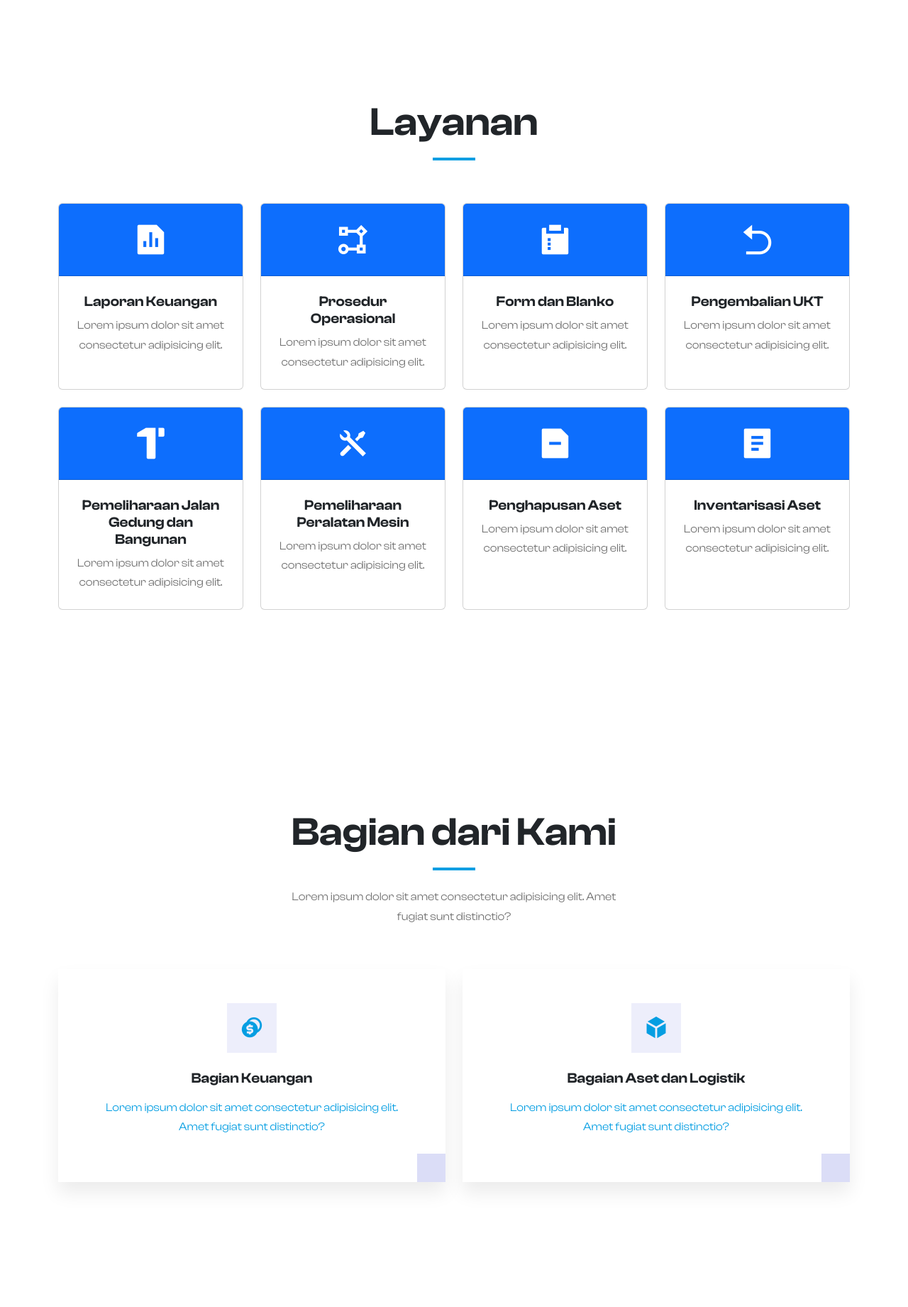
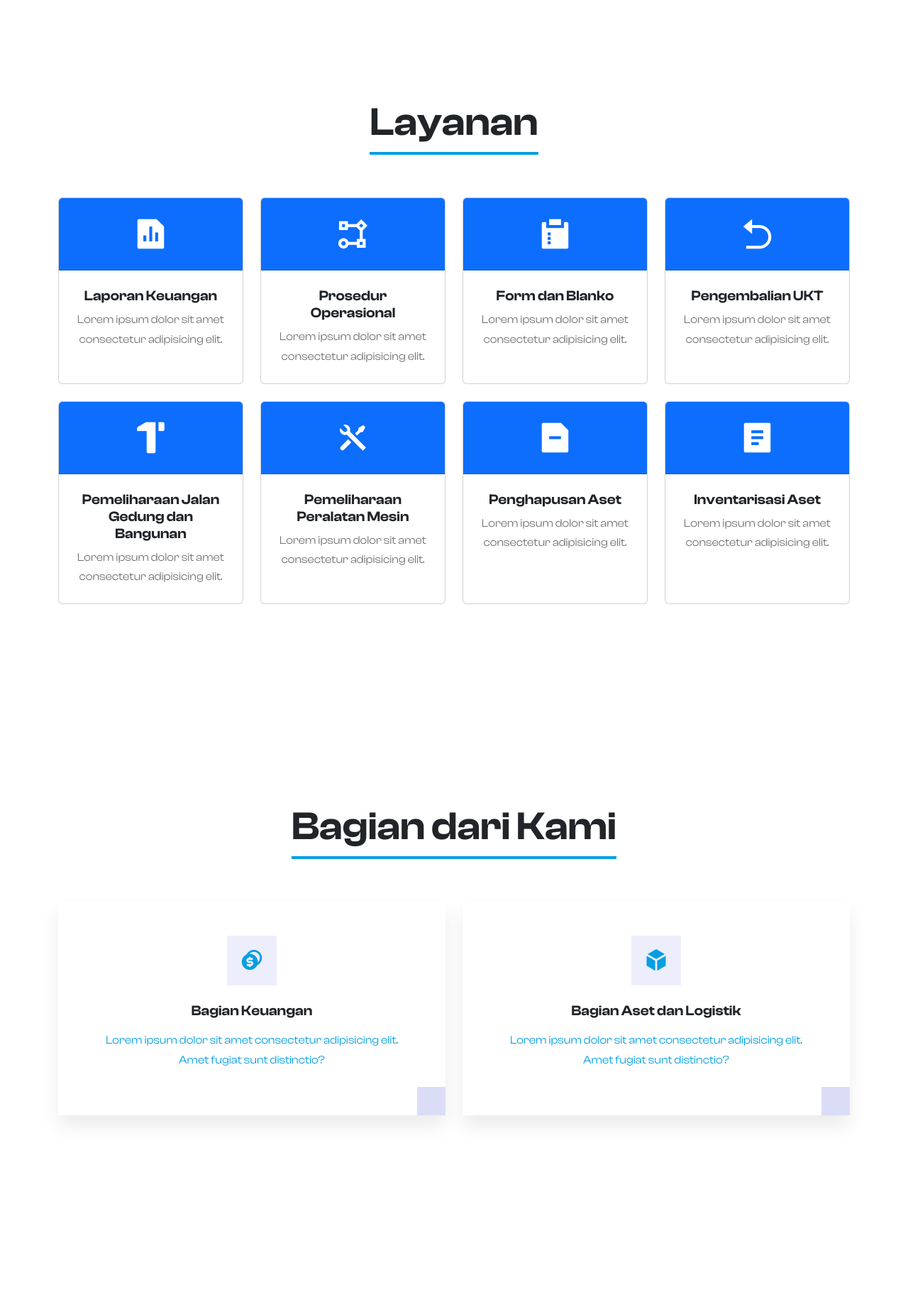
Before and after one commit to giraffe-hh/sebelasmaret, a PHP site: page / in a window 1280 px wide. Shown: the part 533-2374 px from the top of the page at 71% size. Run offline with PHP 8.4, Linux system fonts and the light colour scheme; some libraries are stand-ins or nearby versions.

Commit message:
update style dan index.php
Signed-off-by: giraffe-hh <lastt.triastuti@gmail.com>

```diff
--- a/assets/css/style.css
+++ b/assets/css/style.css
@@ -183,11 +183,13 @@ img {
   margin-bottom: 60px;
 }
 
-.section-title .line {
-  width: 60px;
+.line {
+  /* width: 60px;
   height: 4px;
   background-color: var(--c-brand);
-  margin: 16px auto 24px auto;
+  margin: 16px auto 24px auto; */
+  border-bottom: 4px solid var(--c-brand);
+  display: inline-block
 }
 
 .section-title p {
--- a/index.php
+++ b/index.php
@@ -153,9 +153,9 @@
         <div class="container">
             <div class="row">
                 <div class="col-12 text-center" data-aos="fade-down" data-aos-delay="150">
-                    <div class="section-title">
+                    <div class="section-title line">
                         <h1 class="display-4 fw-semibold">Layanan</h1>
-                        <div class="line"></div>
+                        <!-- <div class="line"></div> -->
                     </div>
                 </div>
             </div>
@@ -346,10 +346,9 @@
         <div class="container">
             <div class="row">
                 <div class="col-12 text-center" data-aos="fade-down" data-aos-delay="150">
-                    <div class="section-title">
+                    <div class="section-title line">
                         <h1 class="display-4 fw-semibold">Bagian dari Kami</h1>
-                        <div class="line"></div>
-                        <p>Lorem ipsum dolor sit amet consectetur adipisicing elit. Amet fugiat sunt distinctio?</p>
+                        <!-- <div class="line"></div> -->
                     </div>
                 </div>
             </div>
@@ -371,7 +370,7 @@
                             <div class="iconbox">
                                 <i class="ri-box-3-fill"></i>
                             </div>
-                            <h5 class="mt-4 mb-3">Bagaian Aset dan Logistik</h5>
+                            <h5 class="mt-4 mb-3">Bagian Aset dan Logistik</h5>
                             <p>Lorem ipsum dolor sit amet consectetur adipisicing elit. Amet fugiat sunt distinctio?</p>
                         </a>
                     </div>
@@ -384,9 +383,9 @@
         <div class="container">
             <div class="row">
                 <div class="col-12 text-center" data-aos="fade-down" data-aos-delay="150">
-                    <div class="section-title">
+                    <div class="section-title line">
                         <h1 class="display-4 fw-semibold">Video</h1>
-                        <div class="line"></div>
+                        <!-- <div class="line"></div> -->
                     </div>
                 </div>
             </div>
@@ -445,9 +444,9 @@
         <div class="container">
             <div class="row">
                 <div class="col-md-6" data-aos="fade-down" data-aos-delay="150">
-                    <div class="section-title">
+                    <div class="section-title line">
                         <h1 class="display-4 fw-semibold text-center">Berita UNS</h1>
-                        <div class="line"></div>
+                        <!-- <div class="line"></div> -->
                     </div>
                     <?php
                     // Mengambil data dari file .json
@@ -474,9 +473,9 @@
                     <?php } ?>
                 </div>
                 <div class="col-md-6" data-aos="fade-down" data-aos-delay="150">
-                    <div class="section-title">
+                    <div class="section-title line">
                         <h1 class="display-4 fw-semibold text-center">Agenda</h1>
-                        <div class="line"></div>
+                        <!-- <div class="line"></div> -->
                     </div>
                     <?php
                     // Mengambil data dari file .json
```
